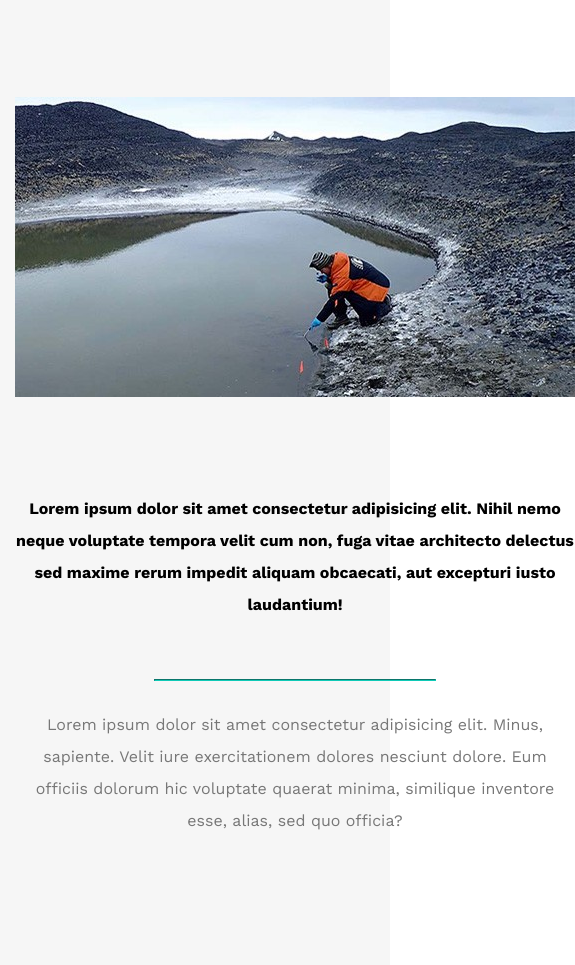
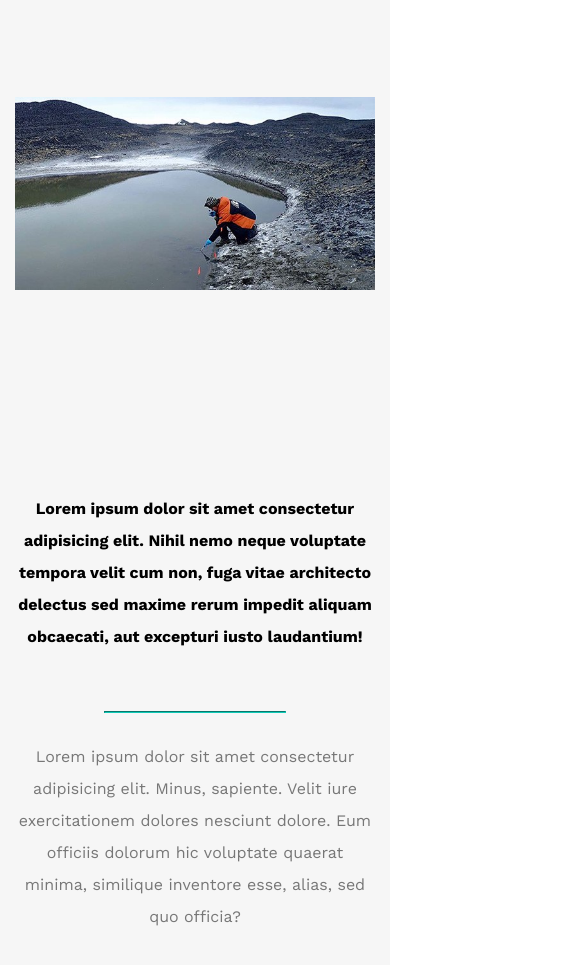
Before and after one commit to ahmedasad236/Leon_Template, a plain HTML site: page index.html in a window 390 px wide. Shown: the part 5165-6130 px from the top of the page, 575 px wide, since content can reach past the window. Drawn offline with nearby package versions, Linux system fonts and the light colour scheme.

Commit message:
Refactor the responsive design in About section for screens less wide than 991px

```diff
--- a/css/Leon.css
+++ b/css/Leon.css
@@ -378,6 +378,20 @@ body {
     }
 }
 
+@media (max-width: 990px) {
+
+    .about .about-content {
+        flex-direction: column;
+        text-align: center;
+        max-width: 100%;
+    }
+
+    .about .about-content .image {
+        max-width: 100%;
+    }
+}
+
+
 .about .about-content .image {
     position: relative;
     width: 560px;
```
